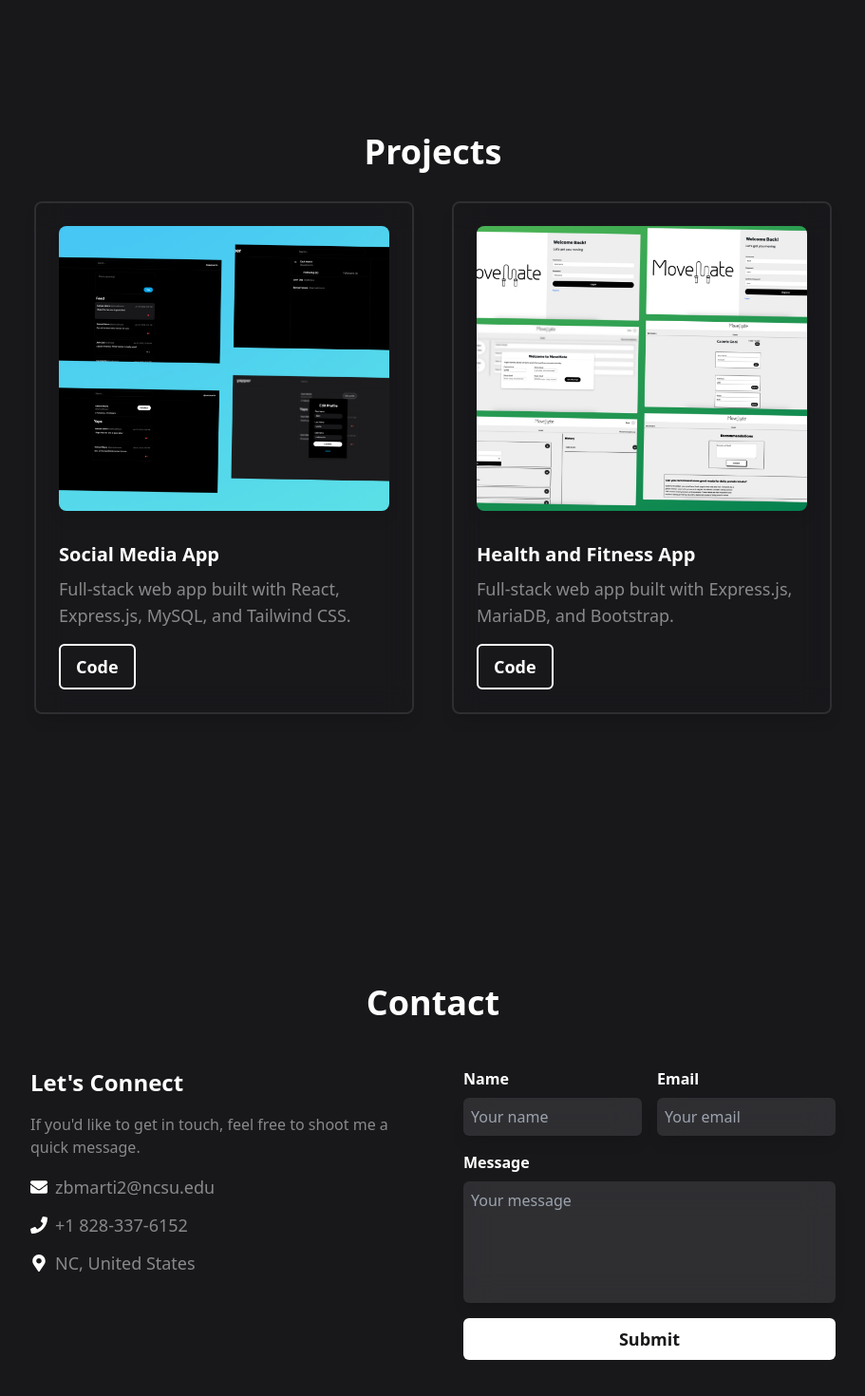
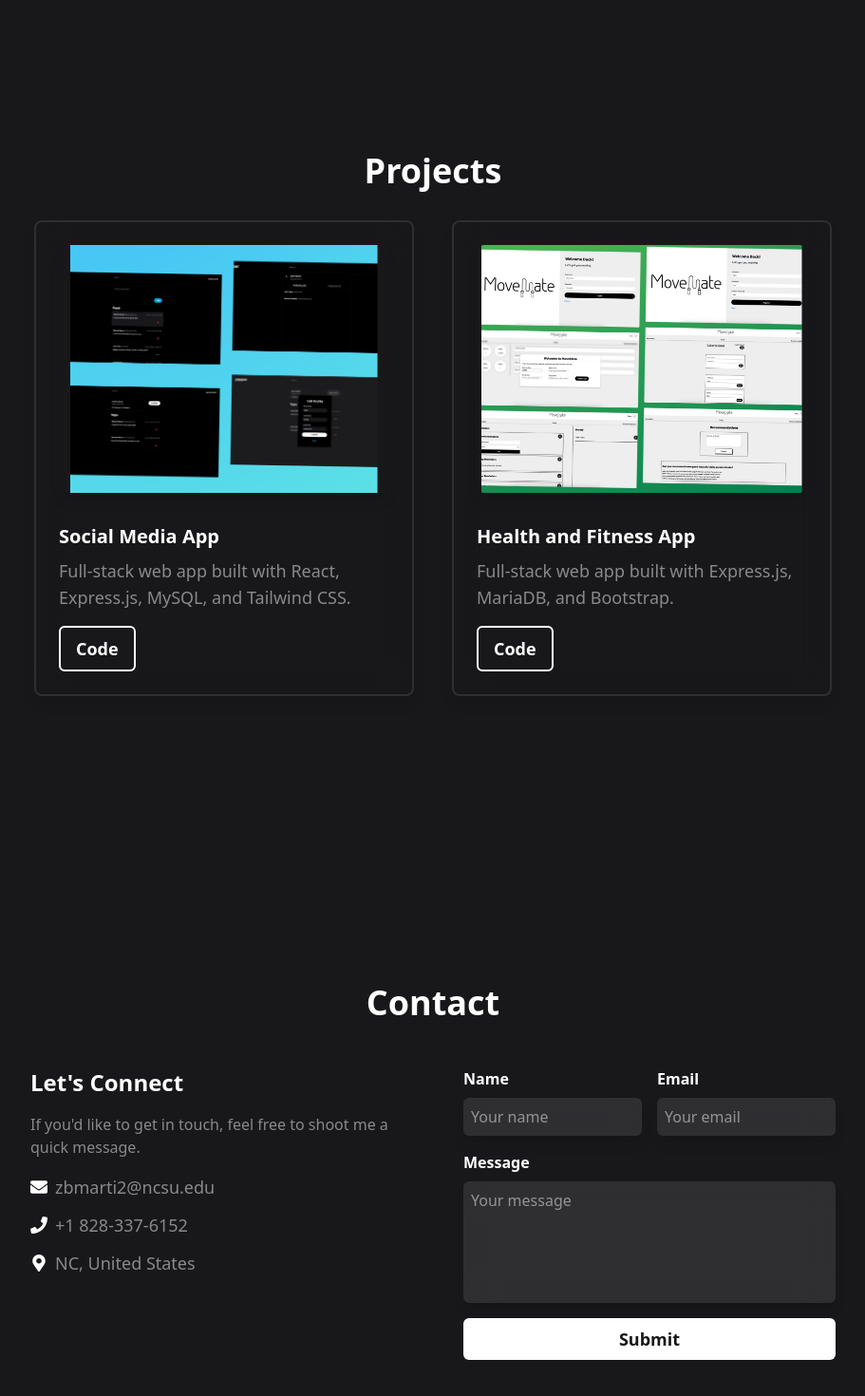
Before and after one commit to zackmartin12/Portfolio, a React (Vite) app in the folder frontend/: page / in a window 1280 px wide. Shown: the part 2394-3864 px from the top of the page at 95% size, without its empty margins (184-1095 px from the left). Built offline with nearby package versions, Linux system fonts and the light colour scheme.

Commit message:
Fix contact placeholder text color and project image distortion

```diff
--- a/frontend/src/components/Contact.jsx
+++ b/frontend/src/components/Contact.jsx
@@ -60,7 +60,7 @@ function Contact() {
                                     id="name"
                                     required
                                     placeholder="Your name"
-                                    className="p-2 rounded-md bg-zinc-50/10 backdrop-blur-lg shadow-lg text-white focus:outline-none focus:ring-2 focus:ring-sky-500"
+                                    className="p-2 rounded-md bg-zinc-50/10 backdrop-blur-lg shadow-lg text-white focus:outline-none focus:ring-2 focus:ring-sky-500 placeholder:text-zinc-50/50"
                                 />
                             </div>
                             <div className="flex flex-col">
@@ -71,7 +71,7 @@ function Contact() {
                                     id="email"
                                     required
                                     placeholder="Your email"
-                                    className="p-2 rounded-md bg-zinc-50/10 backdrop-blur-lg shadow-lg text-white focus:outline-none focus:ring-2 focus:ring-sky-500"
+                                    className="p-2 rounded-md bg-zinc-50/10 backdrop-blur-lg shadow-lg text-white focus:outline-none focus:ring-2 focus:ring-sky-500 placeholder:text-zinc-50/50"
                                 />
                             </div>
                         </div>
@@ -82,7 +82,7 @@ function Contact() {
                                 id="message"
                                 required
                                 placeholder="Your message"
-                                className="p-2 rounded-md bg-zinc-50/10 backdrop-blur-lg shadow-lg text-white focus:outline-none focus:ring-2 focus:ring-sky-500 h-32 resize-none"
+                                className="p-2 rounded-md bg-zinc-50/10 backdrop-blur-lg shadow-lg text-white focus:outline-none focus:ring-2 focus:ring-sky-500 h-32 resize-none placeholder:text-zinc-50/50"
                             />
                         </div>
                         <button
--- a/frontend/src/components/Projects.jsx
+++ b/frontend/src/components/Projects.jsx
@@ -9,7 +9,7 @@ function Projects() {
                     <h1 className="text-4xl font-semibold text-center">Projects</h1>
                     <div className="grid grid-cols-1 md:grid-cols-2 gap-8 justify-center">
                         <div className="flex flex-col gap-8 w-full sm:w-3/4 md:w-1/2 lg:w-[400px] mx-auto p-6 rounded-lg border-2 border-zinc-50/10 backdrop-blur-lg shadow-lg text-zinc-50/50 text-lg hover:scale-105 transition duration-300">
-                            <img src={yapper} alt="Yapper" className="w-full h-[300px] object-cover rounded-lg shadow-lg" />
+                        <img src={yapper} alt="Yapper" className="w-full h-auto max-w-full aspect-[4/3] object-contain rounded-lg shadow-lg" />
                             <div>
                                 <p className="font-semibold text-xl text-white">Social Media App</p>
                                 <p className="mt-2 text-zinc-50/50">Full-stack web app built with React, Express.js, MySQL, and Tailwind CSS.</p>
@@ -24,7 +24,7 @@ function Projects() {
                             </div>
                         </div>
                         <div className="flex flex-col gap-8 w-full sm:w-3/4 md:w-1/2 lg:w-[400px] mx-auto p-6 rounded-lg border-2 border-zinc-50/10 backdrop-blur-lg shadow-lg text-zinc-50/50 text-lg hover:scale-105 transition duration-300">
-                            <img src={movemate} alt="Yapper" className="w-full h-[300px] object-cover rounded-lg shadow-lg" />
+                        <img src={movemate} alt="MoveMate" className="w-full h-auto max-w-full aspect-[4/3] object-contain rounded-lg shadow-lg" />
                             <div>
                                 <p className="font-semibold text-xl text-white">Health and Fitness App</p>
                                 <p className="mt-2 text-zinc-50/50">Full-stack web app built with Express.js, MariaDB, and Bootstrap.</p>
```
